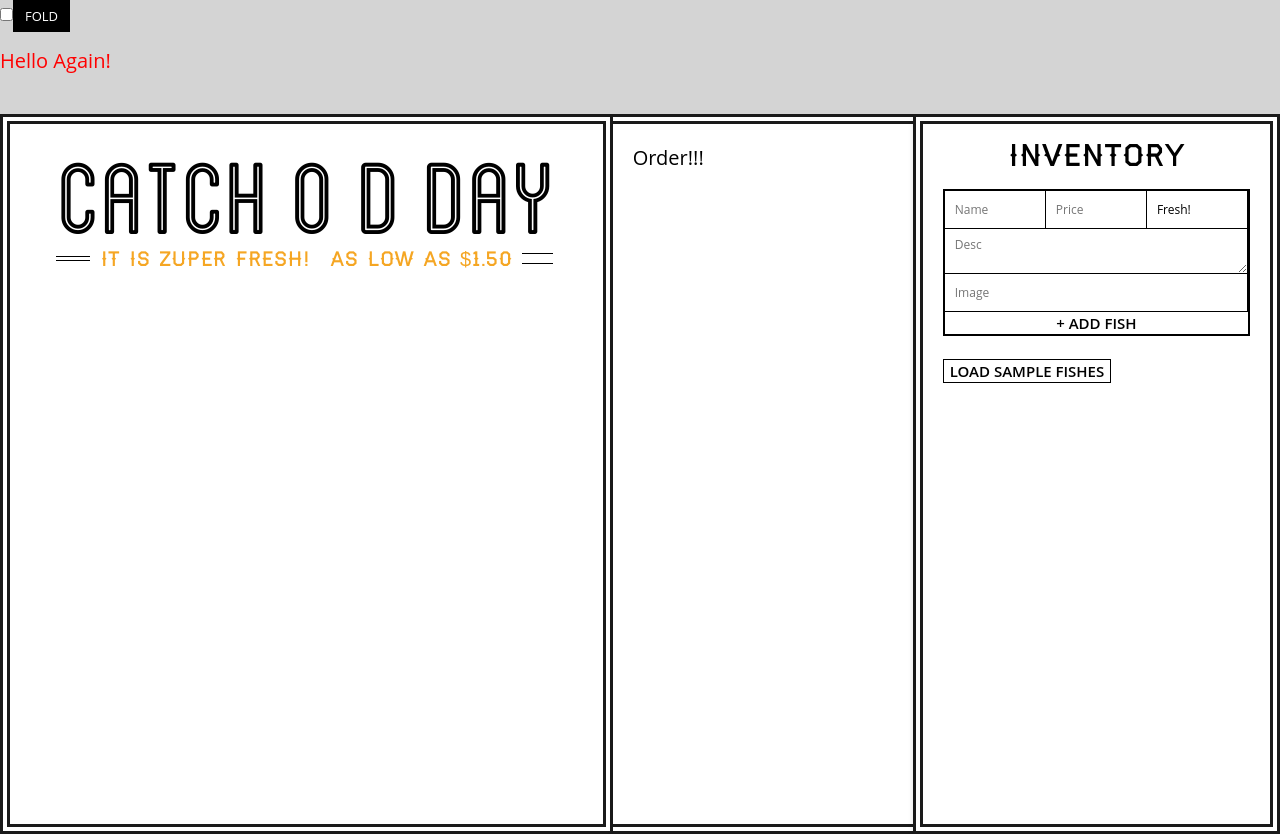
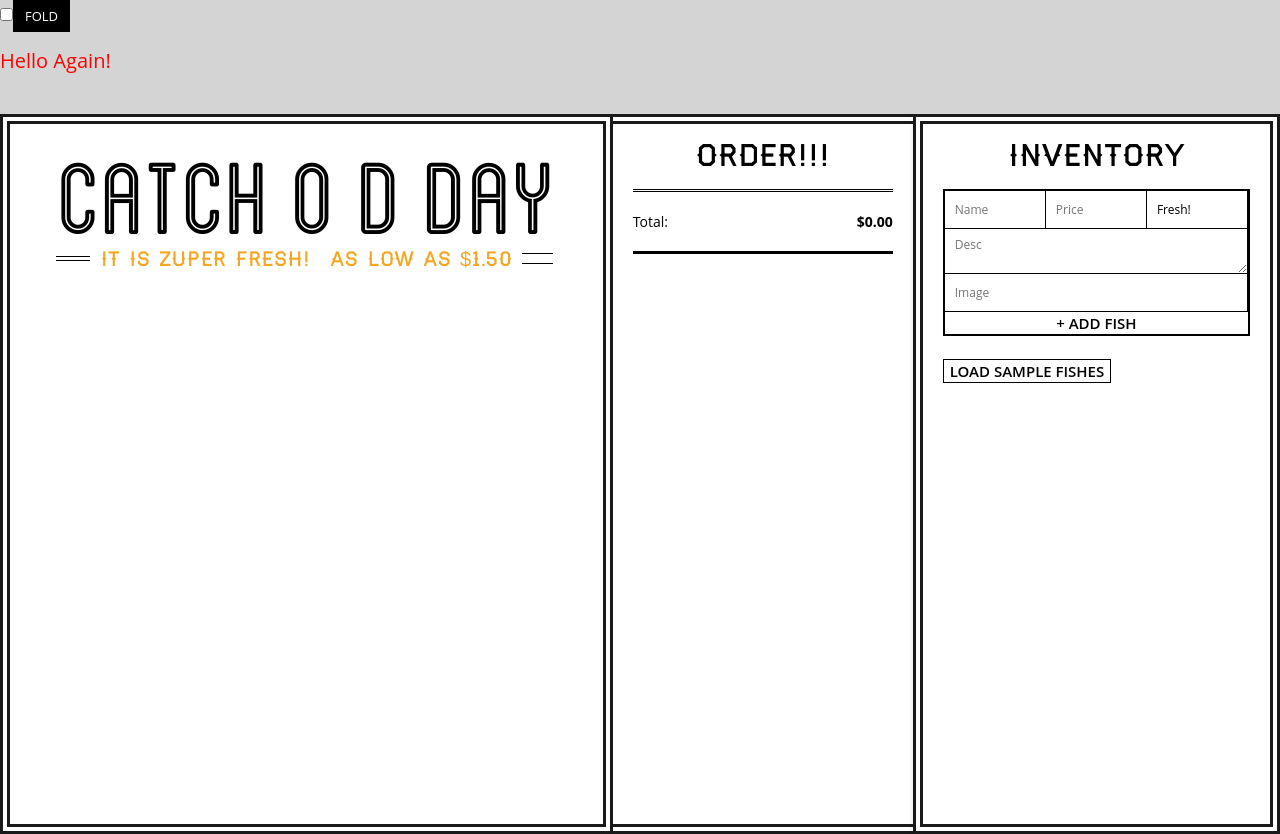
Before and after one commit to peter-aryanto/ReactWesbos, a React (Create React App) app: page / in a window 1280 px wide. Both pictures are taken after a click on the button "VISIT STORE →". Built offline with nearby package versions, Linux system fonts and the light colour scheme.

Commit message:
total order

```diff
--- a/src/components/App.js
+++ b/src/components/App.js
@@ -54,7 +54,7 @@ export default function App() {
           }
         </ul>
       </div>
-      <Order />
+      <Order fishes={fishes} order={order} />
       <Inventory addFish={addFish} loadSampleFishes={loadSampleFishes} />
     </div>
     </>
--- a/src/components/Order.js
+++ b/src/components/Order.js
@@ -1,9 +1,31 @@
 import React from 'react';
+import { formatCurrency } from '../helpers';
 
-export default function Order() {
+export default function Order(poops) {
+  const orderKeys = Object.keys(poops.order);
+  const totalPrice = orderKeys.reduce(
+    (currentTotal, key) => {
+      const fish = poops.fishes[key];
+      const isAvailable = fish && fish.status === 'available';
+      if (!isAvailable)
+        return currentTotal;
+
+      const count = poops.order[key];
+      return currentTotal + count * fish.price;
+    },
+    0
+  );
   return (
-    <div className='order'>
-      Order!!!
+    <div className='order-wrap'>
+      <h2>Order!!!</h2>
+      <ul>
+        {orderKeys.map((key) =>
+          <li>{key}</li>
+        )}
+      </ul>
+      <div className='total'>
+        Total: <strong>{formatCurrency(totalPrice)}</strong>
+      </div>
     </div>
   );
 }
```
